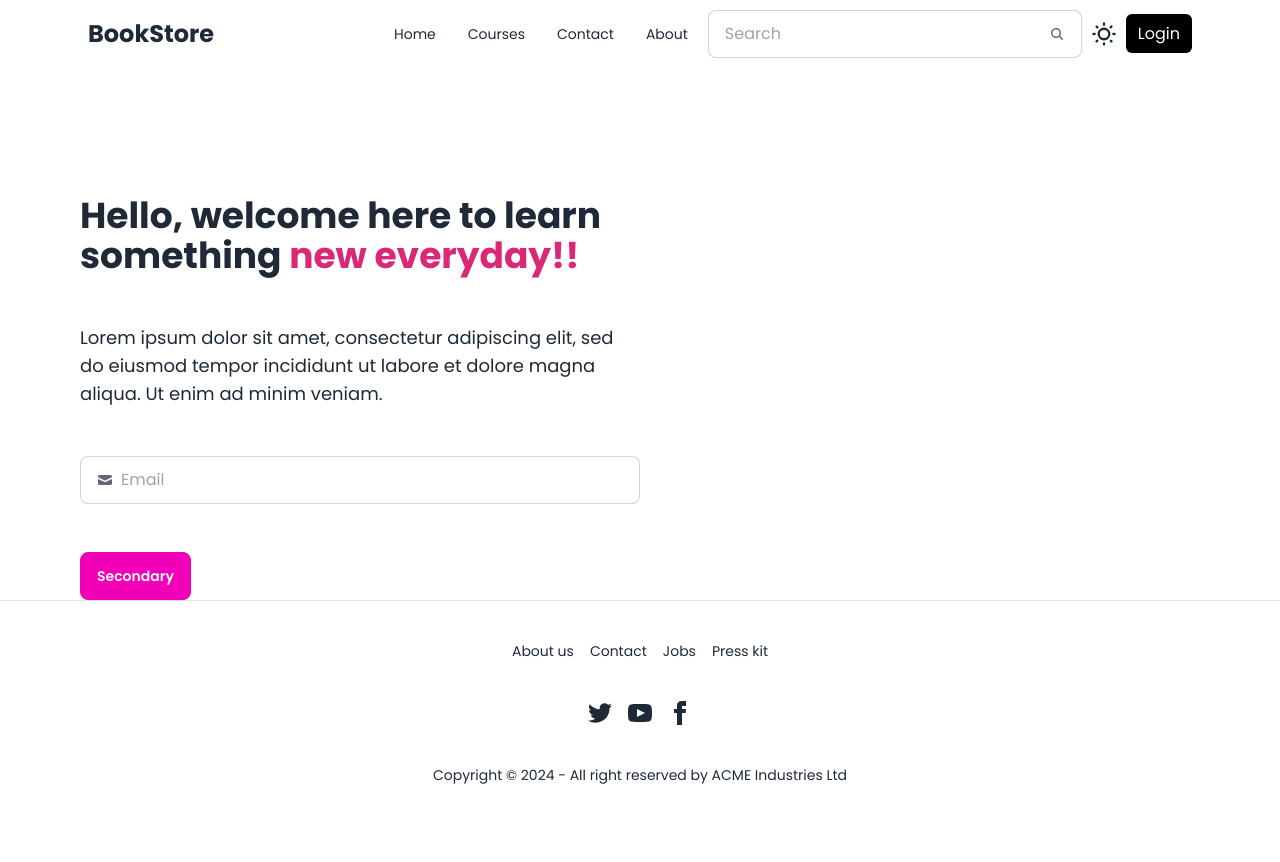
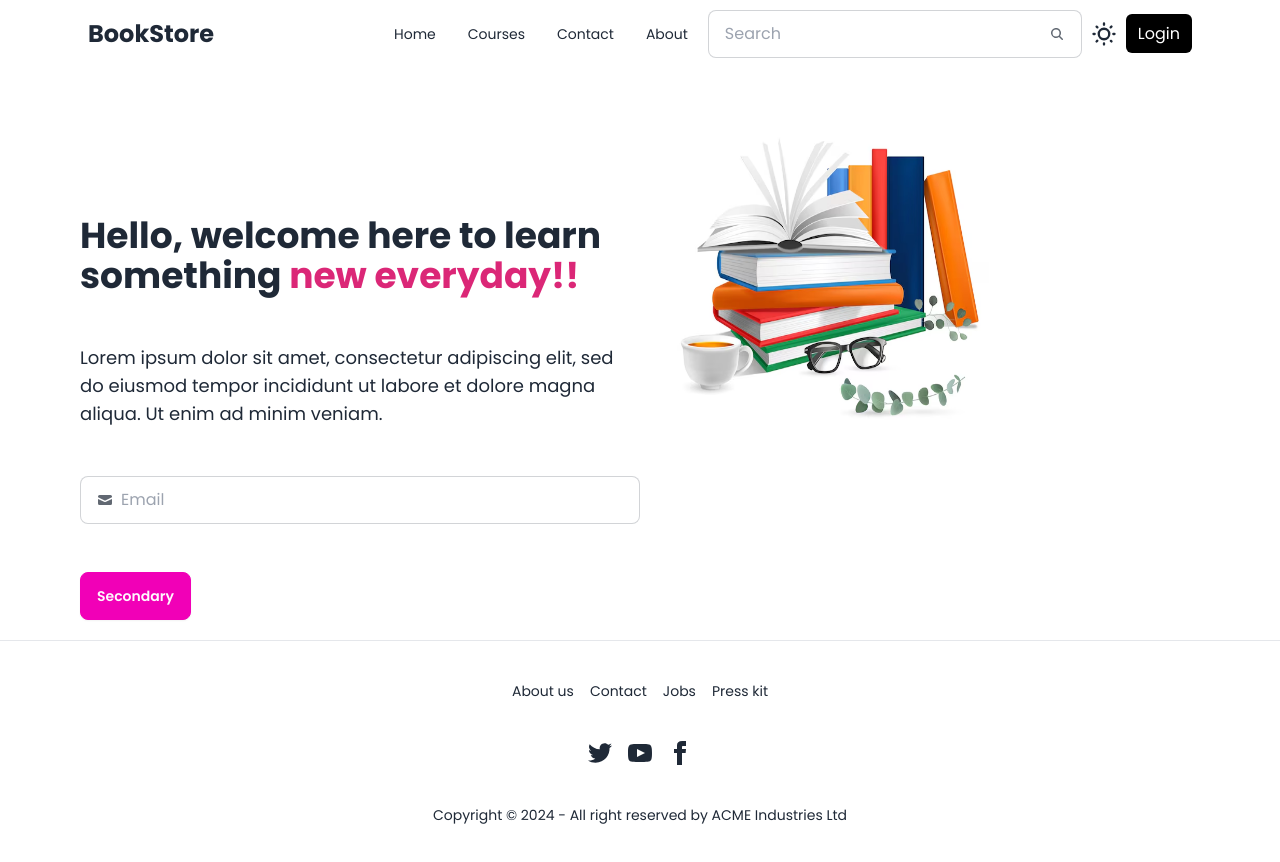
Before and after one commit to SakshiRathod13/BookStore, a React (Vite) app in the folder frontend/: page / in a window 1280 px wide. Shown: the top 862 px of the page. Before the commit the page ends 825 px from the top, so only its background shows below. Built offline with nearby package versions, Linux system fonts and the light colour scheme.

Commit message:
feat: Add lazy loading for banner image in Banner.jsx

```diff
--- a/frontend/src/components/Banner.jsx
+++ b/frontend/src/components/Banner.jsx
@@ -1,10 +1,11 @@
 import React from 'react'
+import Book from "../assets/Book.avif"
 
 const Banner = () => {
   return (
     <>
-        <div className='max-w-screen-2xl container mx-auto md:px-20 px-4 flex flex-col md:flex-row' >
-            <div className='w-full md:1/2 mt-12 md:mt-32'>
+        <div className='order-2 md:order-1  max-w-screen-2xl container mx-auto md:px-20 px-4 flex flex-col md:flex-row' >
+            <div className='w-full md:1/2 mt-12 md:mt-32 py-5' >
                 <div className=' space-y-12'>
                 <h1 className=' text-4xl font-bold'>Hello, welcome here to learn something <span className='text-pink-600'>new everyday!!</span></h1>
                 <p className='text-lg'>Lorem ipsum dolor sit amet, consectetur adipiscing elit, sed do eiusmod tempor incididunt ut labore et dolore magna aliqua. Ut enim ad minim veniam.
@@ -20,8 +21,8 @@ const Banner = () => {
 
             </div>
 
-            <div className='w-full md:1/2'>
-                <img></img>
+            <div className='order-1 w-full md:1/2'>
+                <img src={Book} alt='book' className='w-96 h-96 '/>
             </div>
         </div>
     </>
```
Also changed, not shown: frontend/src/assets/Book.avif (added).
